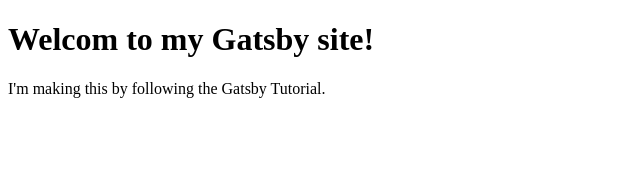
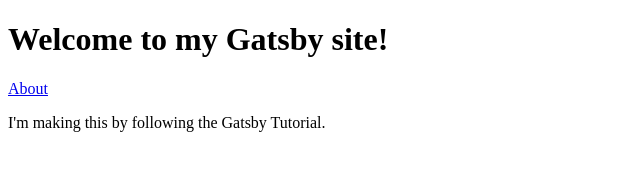
Before and after one commit to rajahwu/my-first-gatsby-site, a Gatsby site: page / in a window 1280 px wide. Shown: the whole page, without its empty margins (0-640 px from the left). Built offline with nearby package versions, Linux system fonts and the light colour scheme; Gatsby itself is replaced by a stand-in of ours.

Commit message:
add link components to home and about pages

```diff
--- a/src/pages/about.js
+++ b/src/pages/about.js
@@ -1,8 +1,10 @@
 import * as React from 'react';
+import { Link } from 'gatsby';
 
 const AboutPage= () => (
     <main>
         <h1>About Me</h1>
+        <Link to="/">Back to Home</Link>
         <p>Hi there! I'm the proud creator of this site, which I built with Gatsby.</p>
     </main>
 )
--- a/src/pages/index.js
+++ b/src/pages/index.js
@@ -1,8 +1,10 @@
 import * as React from 'react';
+import { Link } from 'gatsby';
 
 const IndexPage = () => (
   <main>
-    <h1>Welcom to my Gatsby site!</h1>
+    <h1>Welcome to my Gatsby site!</h1>
+    <Link to="/about">About</Link>
     <p>I'm making this by following the Gatsby Tutorial.</p>
   </main>
 )
```
